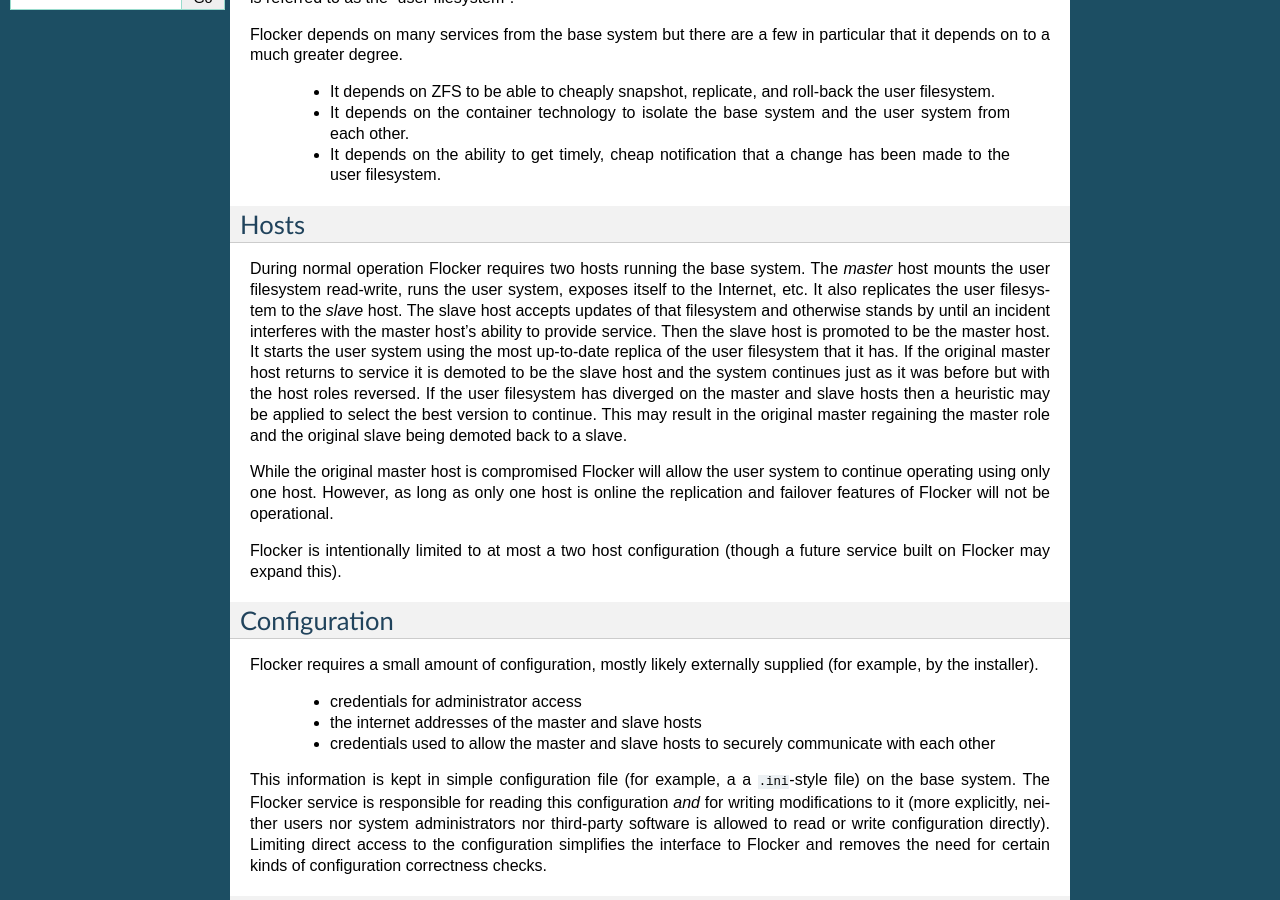
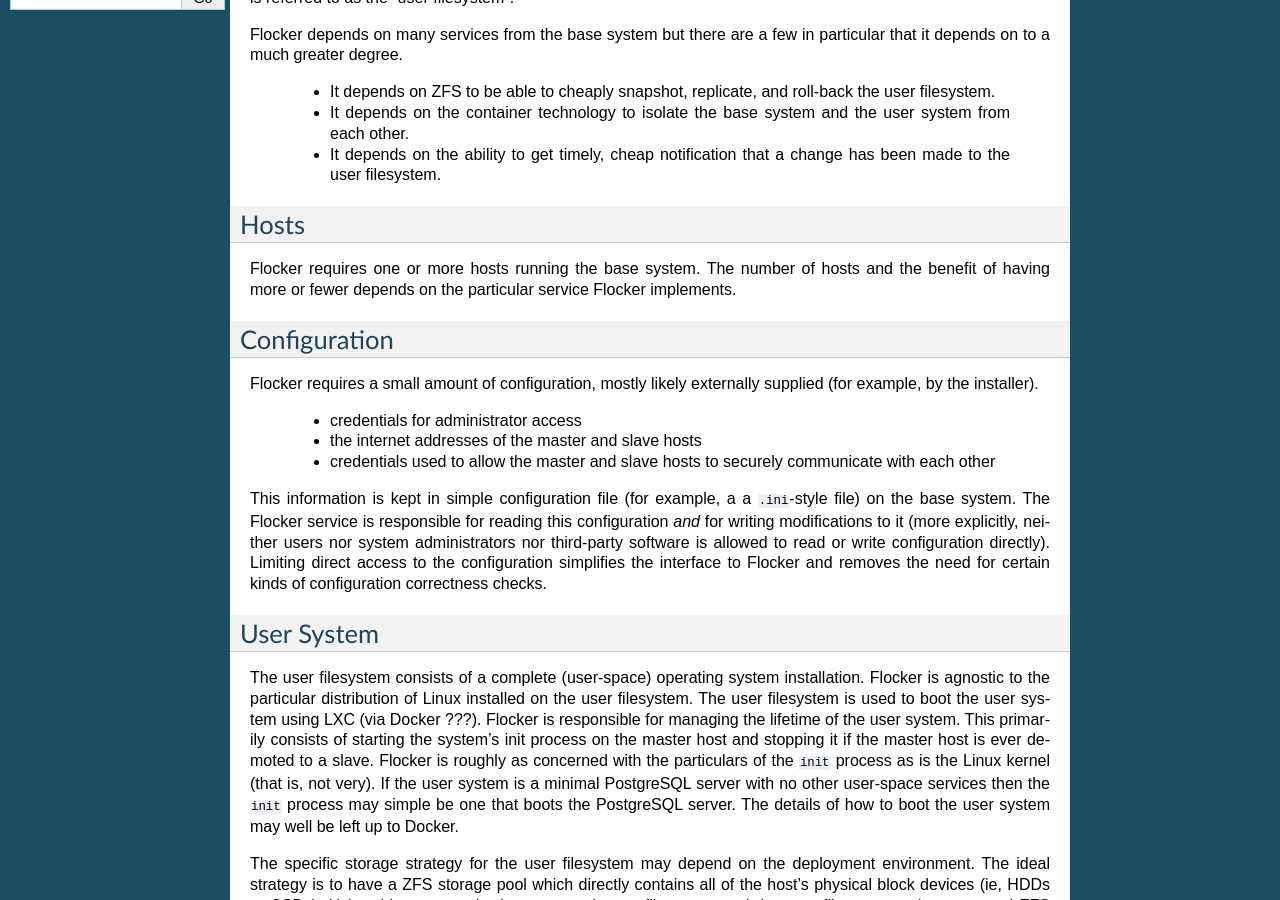
Before and after one commit to ClusterHQ/flocker, a Sphinx documentation site: the page built from docs/architecture/common.rst, in a window 1280 px wide and 900 px high, scrolled down 438 px. Built offline with Sphinx 7.4.7, drawn with Linux system fonts in a browser that asks for light colours.

Commit message:
Split the "hosts" section out into the failover document.  This is specific to failover.

```diff
--- a/docs/architecture/common.rst
+++ b/docs/architecture/common.rst
@@ -30,21 +30,8 @@
 Hosts
 =====
 
-During normal operation Flocker requires two hosts running the base system.
-The *master* host mounts the user filesystem read-write, runs the user system, exposes itself to the Internet, etc.
-It also replicates the user filesystem to the *slave* host.
-The slave host accepts updates of that filesystem and otherwise stands by until an incident interferes with the master host's ability to provide service.
-Then the slave host is promoted to be the master host.
-It starts the user system using the most up-to-date replica of the user filesystem that it has.
-If the original master host returns to service it is demoted to be the slave host and the system continues just as it was before but with the host roles reversed.
-If the user filesystem has diverged on the master and slave hosts then a heuristic may be applied to select the best version to continue.
-This may result in the original master regaining the master role and the original slave being demoted back to a slave.
-
-While the original master host is compromised Flocker will allow the user system to continue operating using only one host.
-However, as long as only one host is online the replication and failover features of Flocker will not be operational.
-
-Flocker is intentionally limited to at most a two host configuration
-(though a future service built on Flocker may expand this).
+Flocker requires one or more hosts running the base system.
+The number of hosts and the benefit of having more or fewer depends on the particular service Flocker implements.
 
 
 Configuration
```
Also changed, not shown: docs/architecture/failover.rst (added, +27 -0 lines).
